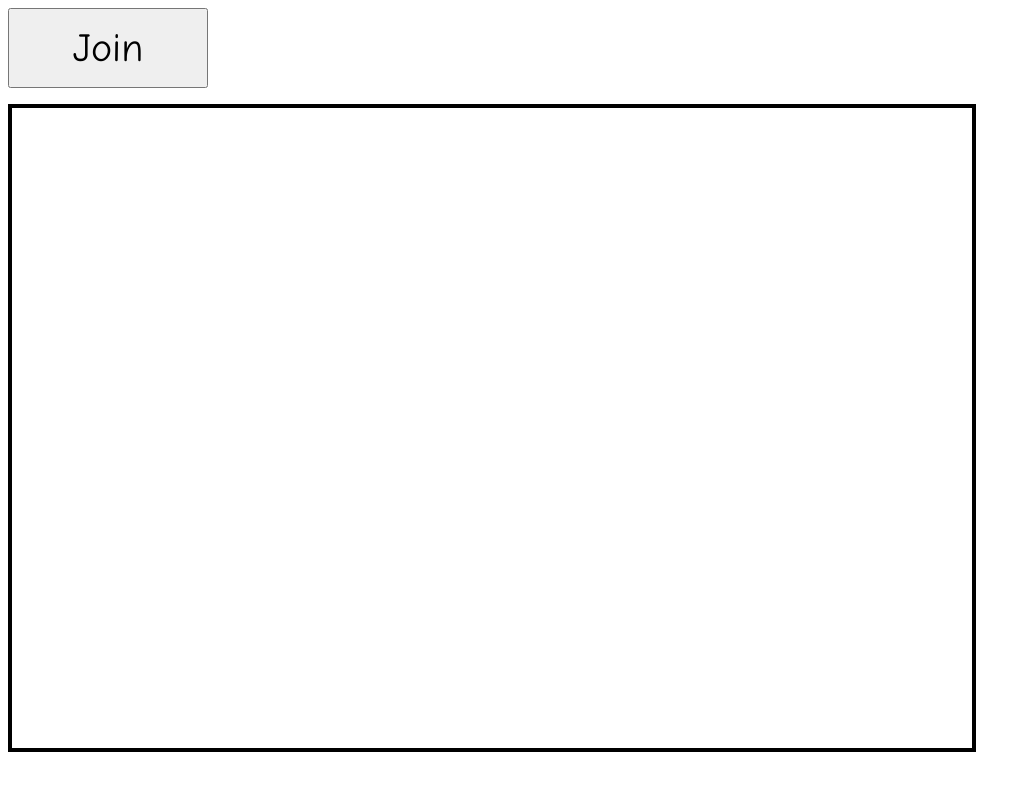
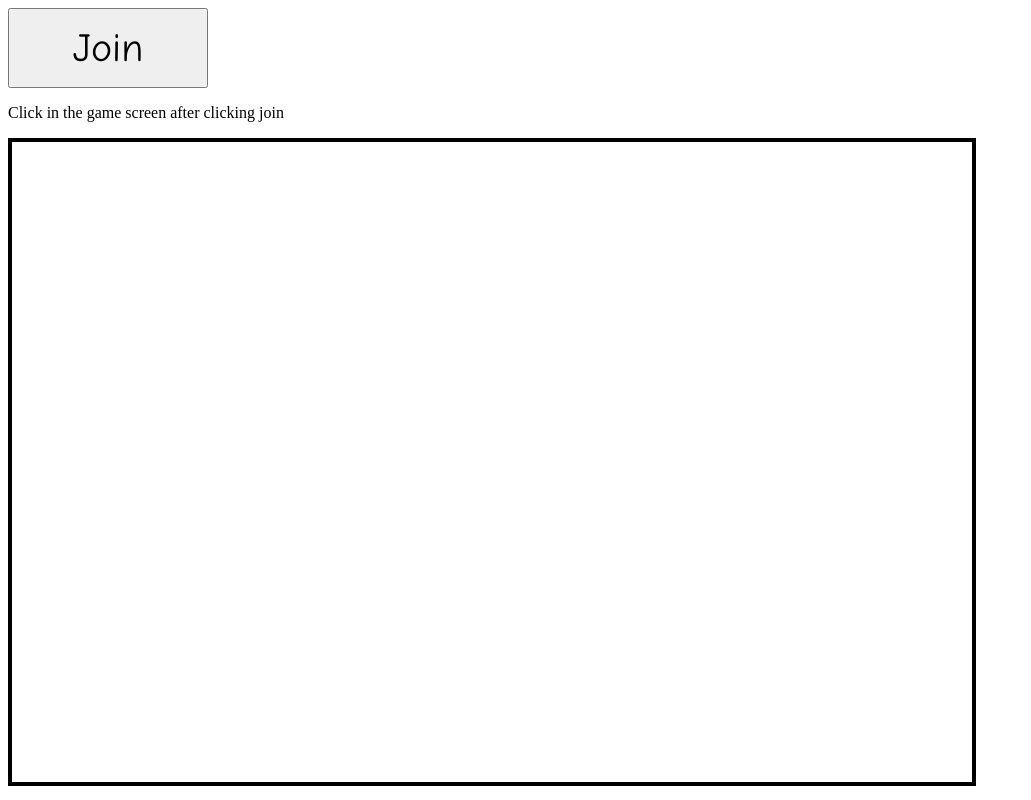
Before and after one commit to sambux1/Chaos-The-Game, a plain HTML site: page code/client/index.html in a window 1280 px wide. Shown: the whole page, without its empty margins (0-1031 px from the left). Drawn offline with Linux system fonts and the light colour scheme.

Commit message:
v0.3 - Basic Arena

```diff
--- a/code/client/index.html
+++ b/code/client/index.html
@@ -8,6 +8,7 @@
 				style="width:200px; height:80px; font-size:40px;
 				font-family:Comic Sans MS">Join</button>
 		<p></p>
+		<p>Click in the game screen after clicking join</p>
 		<canvas id="canvas" width="960" height="640" style="border:4px solid #000000;"></canvas>
 		<script src="main.js"></script>
 	</body>
```
